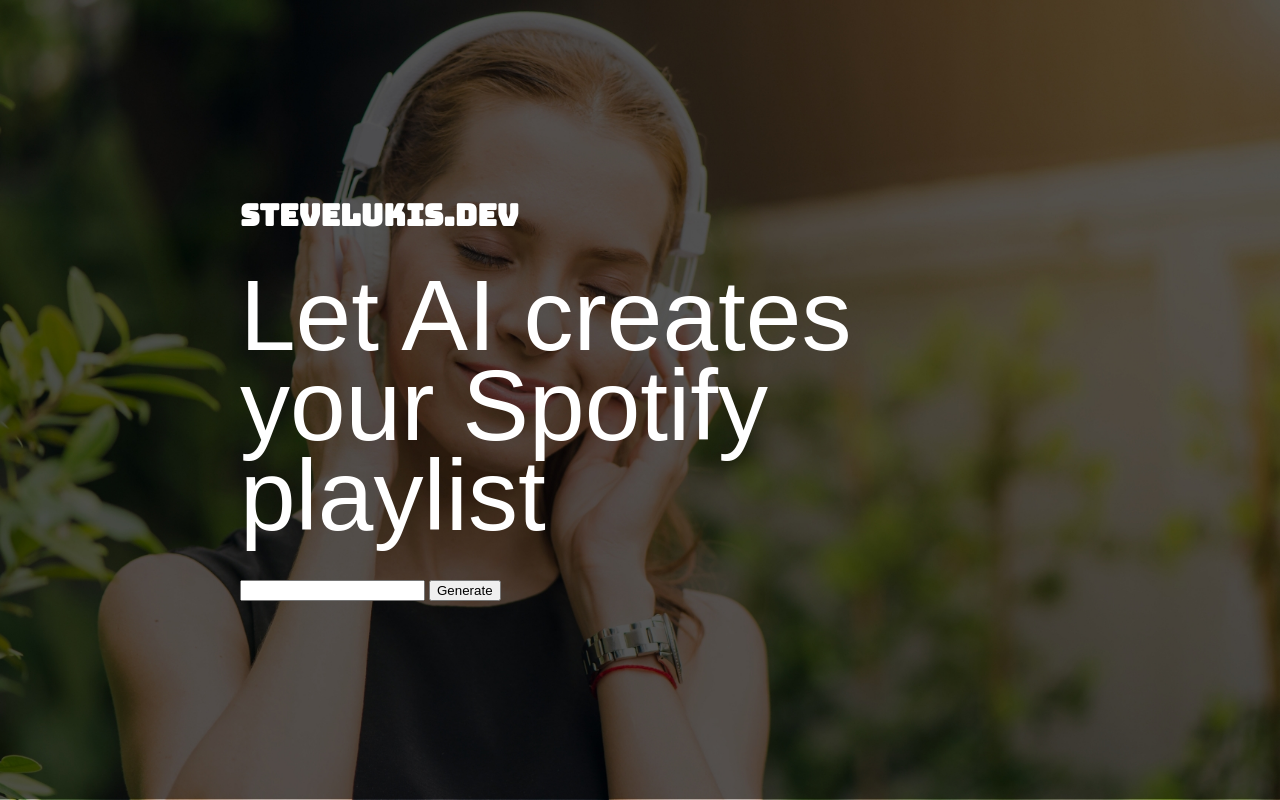
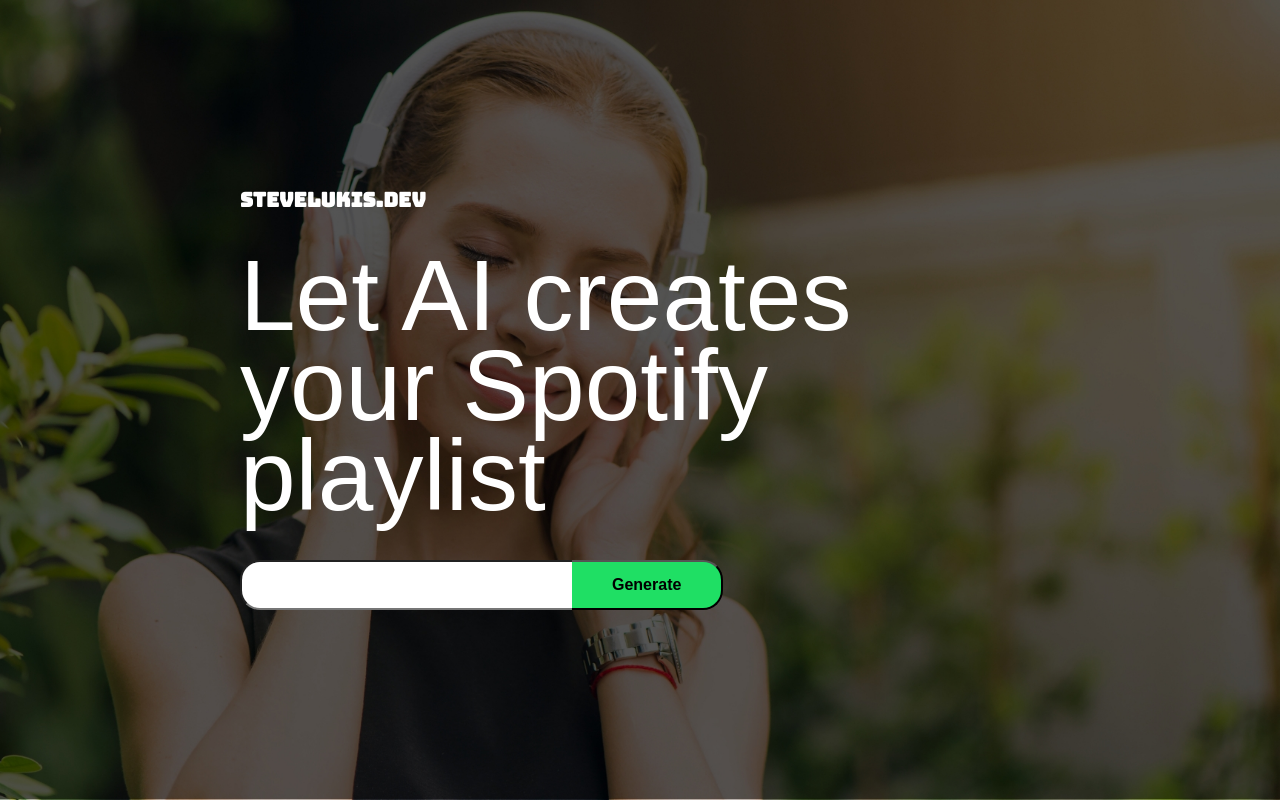
Before and after one commit to seuno-dev/openai-spotify-playlist, a Flask app: page / in a window 1280 px wide. Run offline with Flask 3, Linux system fonts and the light colour scheme; parts of the project's set-up code (start-up, migrations or seed data) failed here and were passed over; some web fonts are replaced.

Commit message:
feat: Update form styling and font size
The form in the index.html was updated, specifically adding a "form-query" class to improve its display style as per the new design mockups. Additionally, the font size on .text-name class in main.css was reduced from 30px to 20px for better text readability and layout consistency. Styles for .form-query input and .form-query button were also added to enhance user interaction.

```diff
--- a/static/css/main.css
+++ b/static/css/main.css
@@ -25,7 +25,7 @@
 
 .text-name {
     font-family: 'Bungee', cursive;
-    font-size: 30px;
+    font-size: 20px;
     line-height: 100%;
 
 }
@@ -37,3 +37,39 @@
     line-height: 90%;
     margin: 40px 0;
 }
+
+.form-query {
+    display: flex;
+    flex-direction: row;
+    gap: 0;
+    justify-content: start;
+    height: 50px;
+}
+
+.form-query input {
+    width: 250px;
+    padding: 0 40px;
+    border-right: 0;
+    border-top-left-radius: 20px;
+    border-bottom-left-radius: 20px;
+}
+
+.form-query input:focus {
+    outline: none;
+}
+
+.form-query button {
+    background-color: #1fdf64;
+    padding: 0 40px;
+    border-left: 0;
+    border-top-right-radius: 20px;
+    border-bottom-right-radius: 20px;
+    cursor: pointer;
+    font-size: 16px;
+    font-weight: bold;
+    transition: background-color 0.1s ease-in;
+}
+
+.form-query button:active {
+    background-color: #1cb453;
+}
--- a/templates/index.html
+++ b/templates/index.html
@@ -13,7 +13,7 @@
 <div class="container">
   <h3 class="color-white text-name">stevelukis.dev</h3>
   <h1 class="color-white text-title">Let AI creates your Spotify playlist</h1>
-  <form>
+  <form class="form-query">
     <input>
     <button>Generate</button>
   </form>
```
